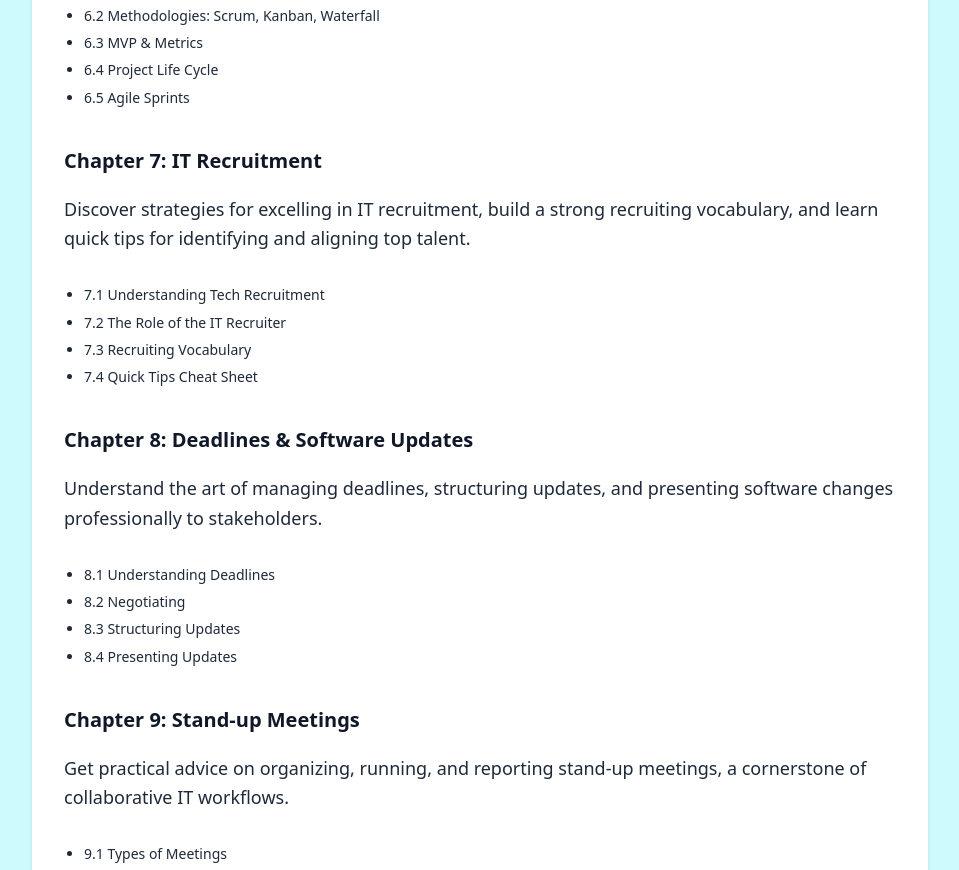
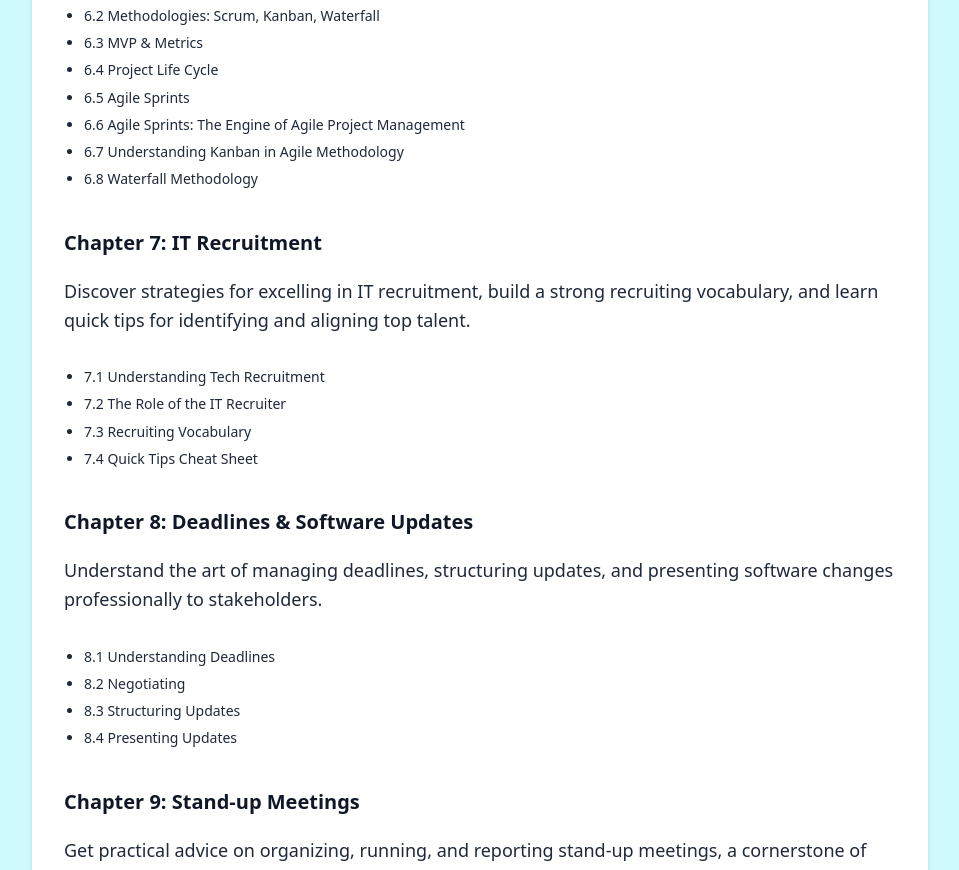
Before and after one commit to Sergio-1n/MasteryIT, a Next.js app: page /book/table-of-contents in a window 1280 px wide. Shown: the part 2066-2936 px from the top of the page, without its empty margins (160-1119 px from the left). Built offline with nearby package versions, Linux system fonts and the light colour scheme; no server answers.

Commit message:
change table of contents

```diff
--- a/app/book/table-of-contents/page.tsx
+++ b/app/book/table-of-contents/page.tsx
@@ -139,6 +139,9 @@ export default function TableOfContentsPage() {
               <li>6.3 MVP & Metrics</li>
               <li>6.4 Project Life Cycle</li>
               <li>6.5 Agile Sprints</li>
+              <li>6.6 Agile Sprints: The Engine of Agile Project Management</li>
+              <li>6.7 Understanding Kanban in Agile Methodology</li>
+              <li>6.8 Waterfall Methodology</li>
             </ul>
           </div>
 
```
